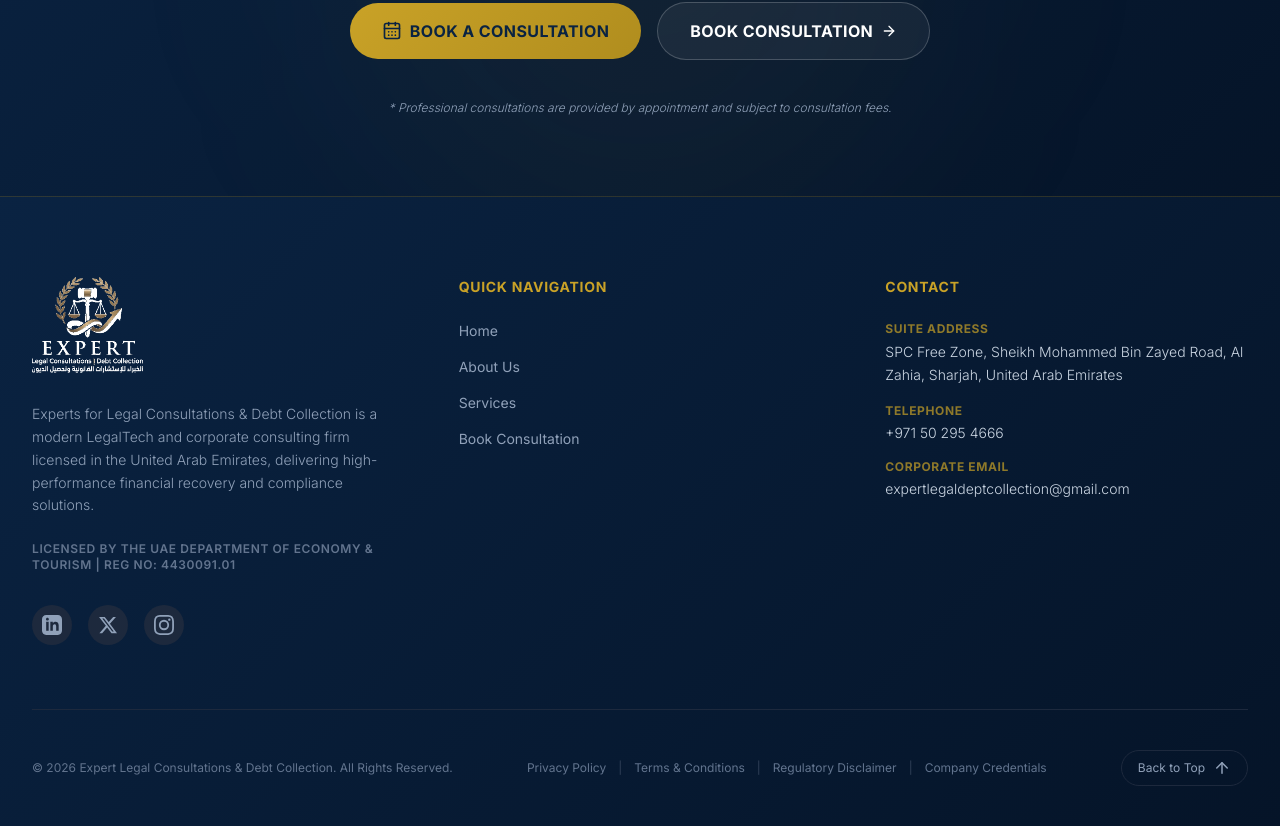
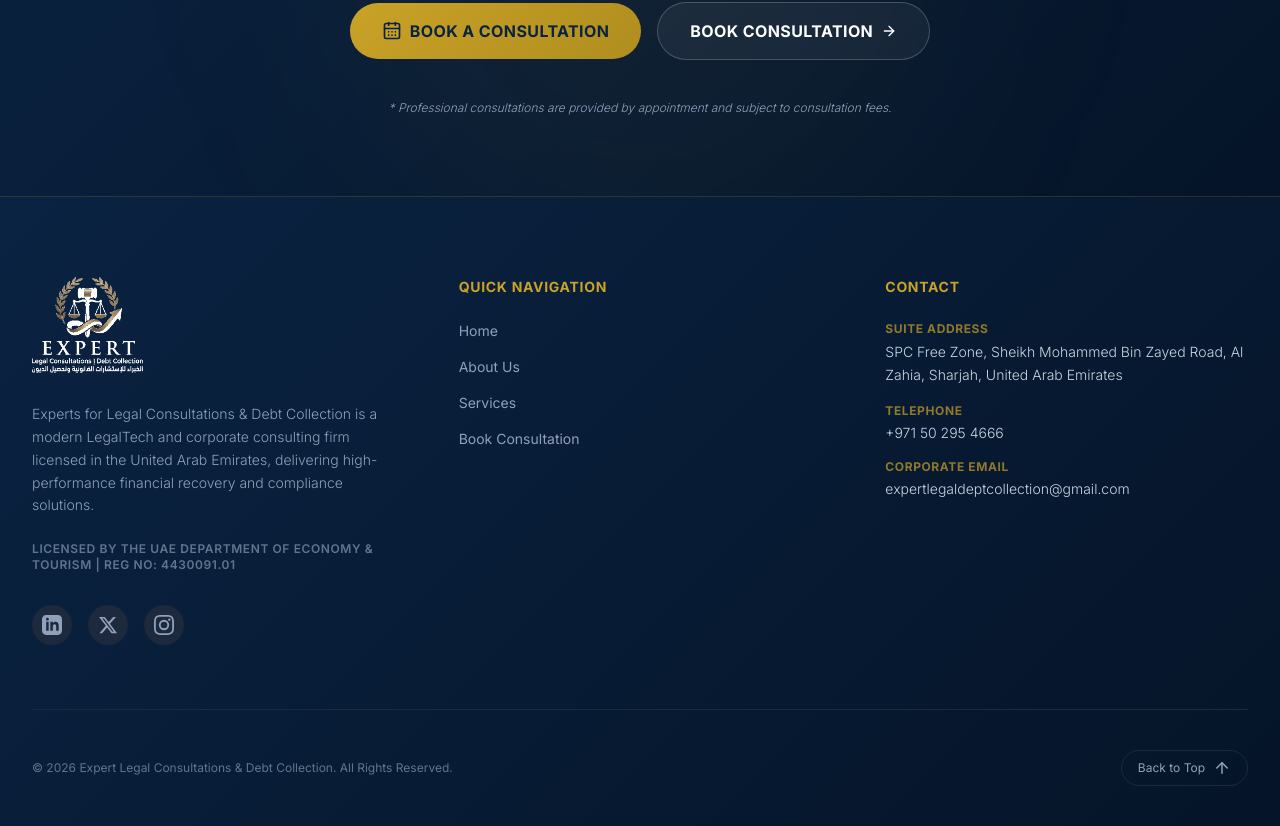
Before and after one commit to abdullahrock403-ops/legaltech, a Next.js app: page / in a window 1280 px wide. Shown: the part 3473-4299 px from the top of the page. Built offline with nearby package versions, Linux system fonts and the light colour scheme.

Commit message:
chore: remove legal links from footer bottom bar

```diff
--- a/src/components/Footer.tsx
+++ b/src/components/Footer.tsx
@@ -108,19 +108,7 @@ export default function Footer() {
             &copy; {new Date().getFullYear()} {isRtl ? "Expert Legal Consultations & Debt Collection. جميع الحقوق محفوظة." : "Expert Legal Consultations & Debt Collection. All Rights Reserved."}
           </p>
 
-          <div className="flex flex-wrap justify-center items-center gap-x-3 gap-y-2 text-xs text-slate-500">
-            <a href="#privacy" className="hover:text-gold-500 transition-colors">{t("footer_privacy")}</a>
-            <span className="text-slate-700">|</span>
-            <a href="#terms" className="hover:text-gold-500 transition-colors">{t("footer_terms")}</a>
-            <span className="text-slate-700">|</span>
-            <a href="#disclaimer" className="hover:text-gold-500 transition-colors">
-              {isRtl ? "إخلاء المسؤولية التنظيمية" : "Regulatory Disclaimer"}
-            </a>
-            <span className="text-slate-700">|</span>
-            <a href="#credentials" className="hover:text-gold-500 transition-colors">
-              {isRtl ? "وثائق اعتماد الشركة" : "Company Credentials"}
-            </a>
-          </div>
+
 
           <button
             onClick={scrollToTop}
```
